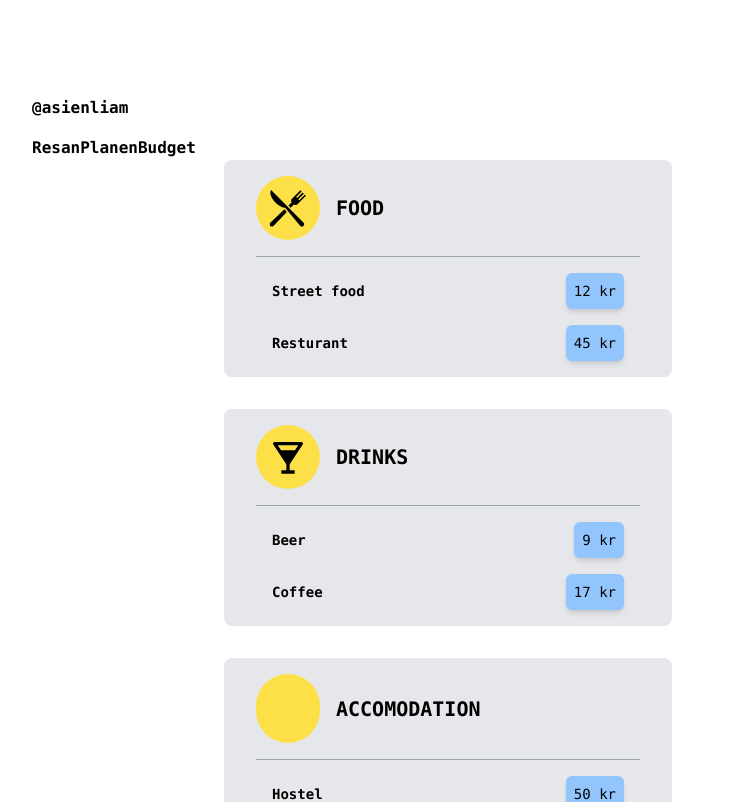
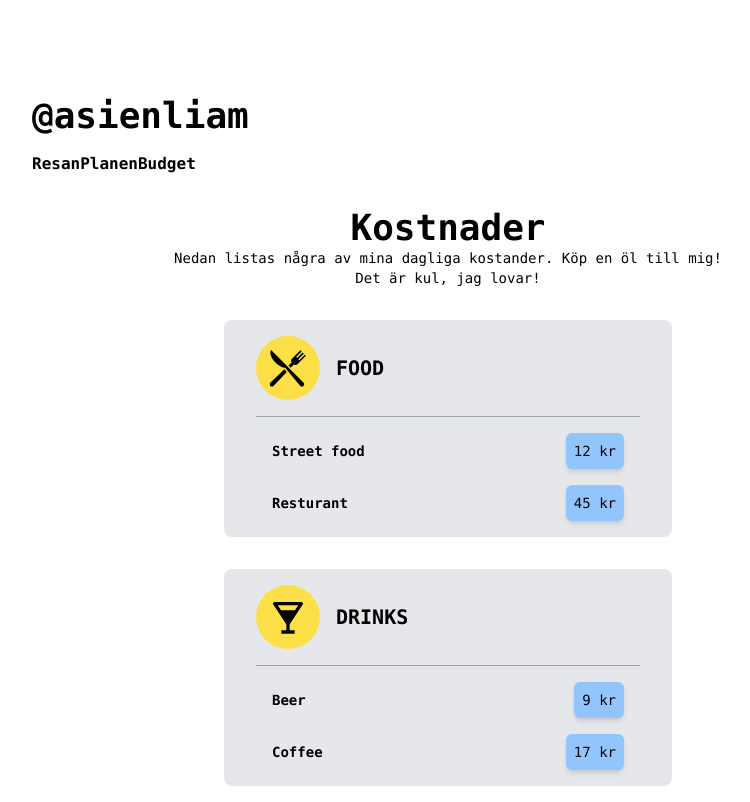
Before and after one commit to liamcco/asienliam, a Next.js app: page /budget in a window 1280 px wide. Shown: the top 802 px of the page, without its empty margins (192-942 px from the left). Built offline with nearby package versions, Linux system fonts and the light colour scheme; some icons are missing.

Commit message:
Instruction budget

```diff
--- a/app/budget/page.tsx
+++ b/app/budget/page.tsx
@@ -4,6 +4,11 @@ import budget from "./budget.json";
 export default function Page() {
   return (
     <div className="space-y-8">
+      <div className="text-center">
+        <h1 className="text-4xl font-bold">Kostnader</h1>
+        <p>Nedan listas några av mina dagliga kostander. Köp en öl till mig!</p>
+        <p>Det är kul, jag lovar!</p>
+      </div>
       {budget.map((item, index) => (
         <ItemCard key={index} prices={item.prices} category={item.name} />
       ))}
--- a/app/resan/page.tsx
+++ b/app/resan/page.tsx
@@ -10,7 +10,7 @@ export default function Page() {
   let itinerary = addBorderChanges(trip, initialItinerary);
 
   return (
-    <div className="w-full">
+    <div className="mt-8 w-full">
       <div className="space-y-4">
         {itinerary.map((item, index) => (
           <div key={index}>{item}</div>
--- a/shared/Navbar.tsx
+++ b/shared/Navbar.tsx
@@ -1,6 +1,6 @@
 export default function Navbar() {
   return (
-    <nav className="flex-none mb-16">
+    <nav className="flex-none mb-8">
       <div className="font-bold font-mono">
         <h1 className="text-4xl mb-4">
           <a href="/">@asienliam</a>
```
